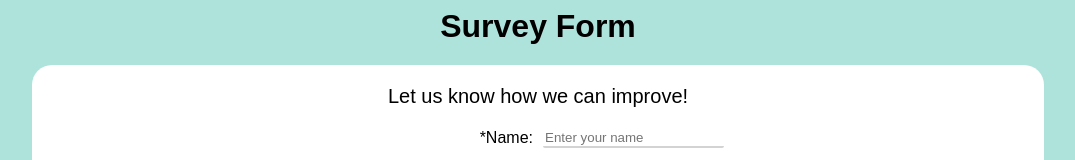
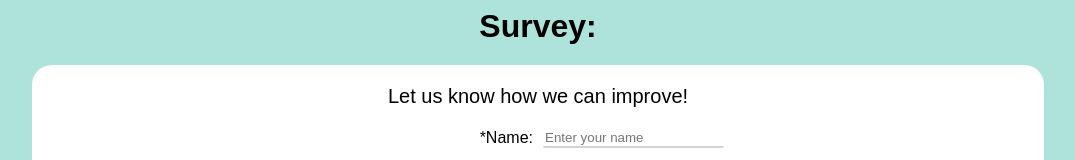
Before and after one commit to tiffanyray/surveyForm, a plain HTML site: page index.html in a window 1280 px wide. Shown: the top 160 px of the page, without its empty margins (102-1177 px from the left). Drawn offline with Linux system fonts and the light colour scheme.

Commit message:
Changed header

```diff
--- a/index.html
+++ b/index.html
@@ -8,7 +8,7 @@
     <link href="surveyformss.css" type="text/css" rel="stylesheet">
   </head>
   <body>
-    <header>Survey Form</header>
+    <header>Survey:</header>
 
     <div class="maindiv">
       <form>
```
